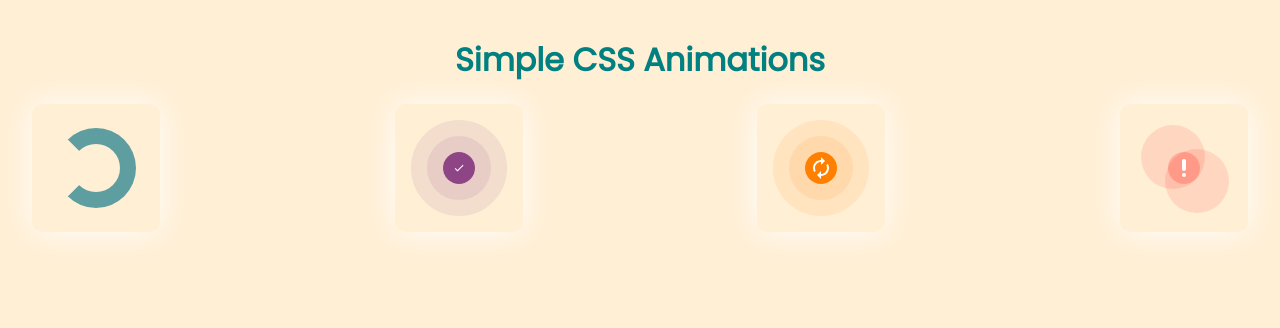
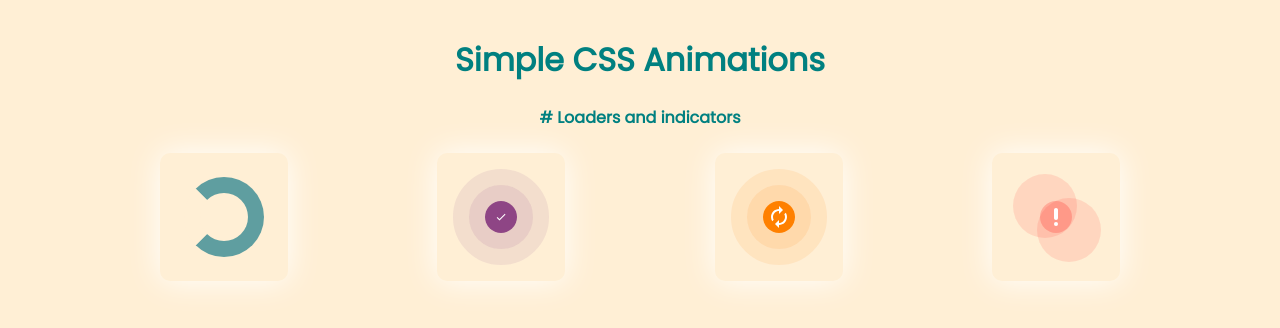
Before and after one commit to ToniMaunde/simple-css-animations, a plain HTML site: page index.html in a window 1280 px wide. Drawn offline with Linux system fonts and the light colour scheme.

Commit message:
fix: styling issues

```diff
--- a/index.html
+++ b/index.html
@@ -19,6 +19,8 @@
     <h1>Simple CSS Animations</h1>
 
     <div class="container">
+      <h4 class="section-title"># Loaders and indicators</h4>
+
       <div class="animation first-animation">
         <div class="first-animation__base"></div>
       </div>
--- a/style.css
+++ b/style.css
@@ -27,12 +27,18 @@ body, body * {
 main {
   width: 100%;
   height: 100%;
-  padding: 2rem;
+  padding: 2rem 1rem;
   display: flex;
   flex-wrap: wrap;
 }
 
 h1 {
+  width: 100%;
+  margin-bottom: 1rem;
+  text-align: center;
+}
+
+h4 {
   width: 100%;
   text-align: center;
 }
@@ -42,7 +48,8 @@ h1 {
   height: 100%;
   display: flex;
   flex-wrap: wrap;
-  justify-content: space-between;
+  gap: 5px;
+  justify-content: space-evenly;
 }
 
 .animation {
```
Also changed, not shown: README.md.
